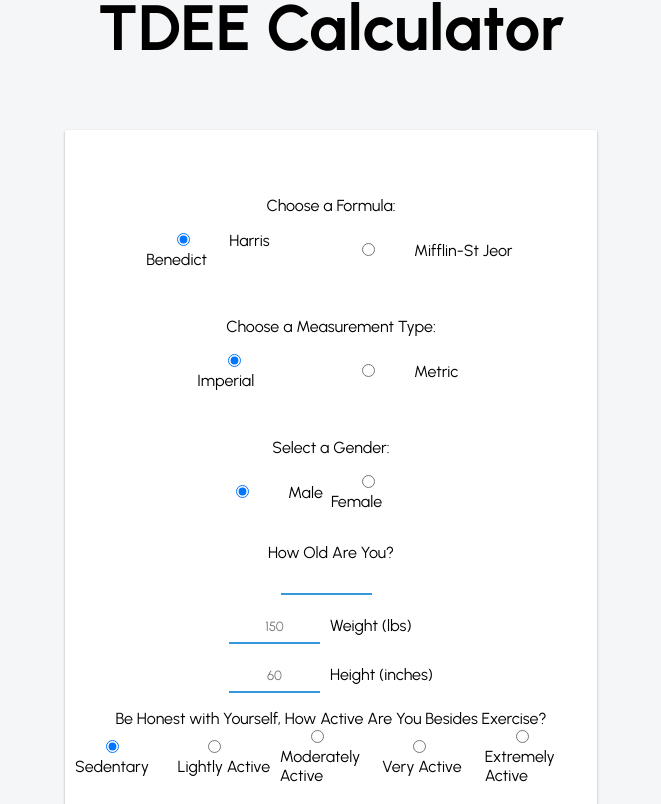
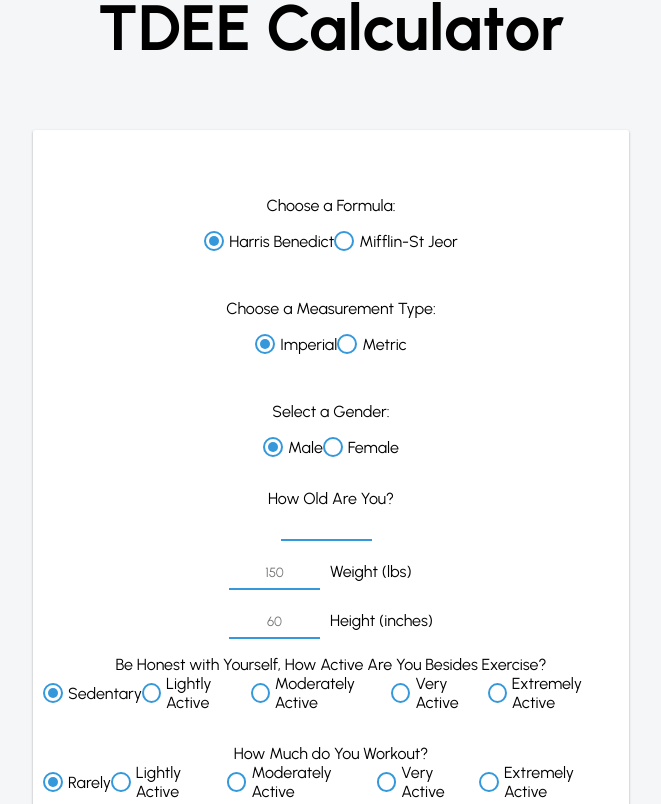
Before and after one commit to sarahspr/fitness-app, a React (Create React App) app in the folder frontend/: page /tdee-calculator in a window 1280 px wide. Shown: the part 196-1000 px from the top of the page, without its empty margins (309-970 px from the left). Built offline with nearby package versions, Linux system fonts and the light colour scheme.

Commit message:
Finished styling for custom radio buttons.

```diff
--- a/frontend/src/resources/js/components/BmrCalculator/index.js
+++ b/frontend/src/resources/js/components/BmrCalculator/index.js
@@ -115,29 +115,34 @@ function BmrCalculator(props) {
 
             <span className="text-center d-block mt-1 mb-1">Choose a Formula:</span>
             <div className="input-type d-flex justify-between mb-1">
-              <div className="input-container d-flex align-center mb-1">
-                <label>
+              <div className="radio-input-container d-flex align-center mb-1">
+                <label className="radio-input-label justify-center align-center">
                   <input
-                  type="radio" id="revised-harris-benedict"
+                  type="radio"
+                  id="revised-harris-benedict"
+                  className="d-none"
                   name="formula-type"
                   value="revised-harris-benedict"
                   checked={formData.formulaType === 'revised-harris-benedict'}
                   onChange={(e) => setFormData({...formData, formulaType: e.target.value})}
                   />
+                  <span className="selected"></span>
                   Harris Benedict
                 </label>
               </div>
 
-              <div className="input-container d-flex align-center mb-1">
-                <label>
+              <div className="radio-input-container d-flex align-center mb-1">
+                <label className="radio-input-label justify-center align-center">
                   <input
                   type="radio"
                   id="mifflin-st-jeor"
+                  className="d-none"
                   name="formula-type"
                   value="mifflin-st-jeor"
                   checked={formData.formulaType === 'mifflin-st-jeor'}
                   onChange={(e) => setFormData({...formData, formulaType: e.target.value})}
                   />
+                  <span className="selected"></span>
                   Mifflin-St Jeor
                 </label>
               </div>
@@ -145,29 +150,34 @@ function BmrCalculator(props) {
 
             <span className="text-center d-block mt-1 mb-1">Choose a Measurement Type:</span>
             <div className="input-type d-flex justify-between mb-1">
-              <div className="input-container d-flex align-center mb-1">
-                <label>
+              <div className="radio-input-container d-flex align-center mb-1">
+                <label className="radio-input-label justify-center align-center">
                   <input
-                  type="radio" id="imperial"
+                  type="radio"
+                  id="imperial"
+                  className="d-none"
                   name="input-type"
                   value="imperial"
                   checked={formData.measurementType === 'imperial'}
                   onChange={(e) => setFormData({...formData, measurementType: e.target.value})}
                   />
+                  <span className="selected"></span>
                   Imperial
                 </label>
               </div>
 
-              <div className="input-container d-flex align-center mb-1">
-                <label>
+              <div className="radio-input-container d-flex align-center mb-1">
+                <label className="radio-input-label justify-center align-center">
                   <input
                   type="radio"
                   id="metric"
+                  className="d-none"
                   name="input-type"
                   value="metric"
                   checked={formData.measurementType === 'metric'}
                   onChange={(e) => setFormData({...formData, measurementType: e.target.value})}
                   />
+                  <span className="selected"></span>
                   Metric
                 </label>
               </div>
@@ -175,30 +185,34 @@ function BmrCalculator(props) {
 
             <span className="text-center d-block mt-1 mb-1">Select a Gender:</span>
             <div className="input-type d-flex justify-between mb-1">
-              <div className="input-container d-flex align-center mb-1">
-                <label>
+              <div className="radio-input-container d-flex align-center mb-1">
+                <label className="radio-input-label justify-center align-center">
                   <input
                   type="radio"
                   id="male"
+                  className="d-none"
                   name="gender"
                   value="male"
                   checked={formData.gender === 'male'}
                   onChange={(e) => setFormData({...formData, gender: e.target.value})}
                   />
+                  <span className="selected"></span>
                   Male
                 </label>
               </div>
 
-              <div className="input-container d-flex align-center mb-1">
-                <label>
+              <div className="radio-input-container d-flex align-center mb-1">
+                <label className="radio-input-label justify-center align-center">
                   <input
                   type="radio"
                   id="female"
+                  className="d-none"
                   name="gender"
                   value="female"
                   checked={formData.gender === 'female'}
                   onChange={(e) => setFormData({...formData, gender: e.target.value})}
                   />
+                  <span className="selected"></span>
                   Female
                 </label>
               </div>
@@ -275,11 +289,11 @@ function BmrCalculator(props) {
               <button className={'mb-1 btn-primary'} onClick={handleSubmit}>Calculate</button>
               <button className={'mb-1 btn-secondary'} onClick={clearForm}>Clear Form</button>
             </div>
+            <div className={`calculation-container ${bmrCalculation === 0 ? 'd-none' : 'd-flex mx-auto justify-between mt-3 mb-3'}`}>
+              <h6 className='calculation-label'>Current BMR:</h6>
+              <span className="bmi-calculation h6">{bmrCalculation}</span>
+        </div>
         </form>
-        <div className={`bmi-calculation-container ${bmrCalculation === 0 ? 'd-none' : 'd-flex mx-auto justify-between'}`}>
-          <span className='bmi-label'>Current BMR:</span>
-          <span className="bmi-calculation">{bmrCalculation}</span>
-        </div>
     </div>
   );
 }
--- a/frontend/src/resources/js/components/TdeeCalculator/index.js
+++ b/frontend/src/resources/js/components/TdeeCalculator/index.js
@@ -118,29 +118,34 @@ function TdeeCalculator(props) {
 
             <span className="text-center d-block mt-1 mb-1">Choose a Formula:</span>
             <div className="input-type d-flex justify-between mb-1">
-              <div className="input-container d-flex align-center mb-1">
-                <label>
+              <div className="radio-input-container d-flex align-center mb-1">
+                <label className="radio-input-label justify-center align-center">
                   <input
-                  type="radio" id="revised-harris-benedict"
+                  type="radio"
+                  id="revised-harris-benedict"
+                  className="d-none"
                   name="formula-type"
                   value="revised-harris-benedict"
                   checked={formData.formulaType === 'revised-harris-benedict'}
                   onChange={(e) => setFormData({...formData, formulaType: e.target.value})}
                   />
+                  <span className="selected"></span>
                   Harris Benedict
                 </label>
               </div>
 
-              <div className="input-container d-flex align-center mb-1">
-                <label>
+              <div className="radio-input-container d-flex align-center mb-1">
+                <label className="radio-input-label justify-center align-center">
                   <input
                   type="radio"
                   id="mifflin-st-jeor"
+                  className="d-none"
                   name="formula-type"
                   value="mifflin-st-jeor"
                   checked={formData.formulaType === 'mifflin-st-jeor'}
                   onChange={(e) => setFormData({...formData, formulaType: e.target.value})}
                   />
+                  <span className="selected"></span>
                   Mifflin-St Jeor
                 </label>
               </div>
@@ -148,29 +153,34 @@ function TdeeCalculator(props) {
 
             <span className="text-center d-block mt-1 mb-1">Choose a Measurement Type:</span>
             <div className="input-type d-flex justify-between mb-1">
-              <div className="input-container d-flex align-center mb-1">
-                <label>
+              <div className="radio-input-container d-flex align-center mb-1">
+                <label className="radio-input-label justify-center align-center">
                   <input
-                  type="radio" id="imperial"
+                  type="radio"
+                  id="imperial"
+                  className="d-none"
                   name="input-type"
                   value="imperial"
                   checked={formData.measurementType === 'imperial'}
                   onChange={(e) => setFormData({...formData, measurementType: e.target.value})}
                   />
+                  <span className="selected"></span>
                   Imperial
                 </label>
               </div>
 
-              <div className="input-container d-flex align-center mb-1">
-                <label>
+              <div className="radio-input-container d-flex align-center mb-1">
+                <label className="radio-input-label justify-center align-center">
                   <input
                   type="radio"
                   id="metric"
+                  className="d-none"
                   name="input-type"
                   value="metric"
                   checked={formData.measurementType === 'metric'}
                   onChange={(e) => setFormData({...formData, measurementType: e.target.value})}
                   />
+                  <span className="selected"></span>
                   Metric
                 </label>
               </div>
@@ -178,30 +188,34 @@ function TdeeCalculator(props) {
 
             <span className="text-center d-block mt-1 mb-1">Select a Gender:</span>
             <div className="input-type d-flex justify-between mb-1">
-              <div className="input-container d-flex align-center mb-1">
-                <label>
+              <div className="radio-input-container d-flex align-center mb-1">
+                <label className="radio-input-label justify-center align-center">
                   <input
                   type="radio"
                   id="male"
+                  className="d-none"
                   name="gender"
                   value="male"
                   checked={formData.gender === 'male'}
                   onChange={(e) => setFormData({...formData, gender: e.target.value})}
                   />
+                  <span className="selected"></span>
                   Male
                 </label>
               </div>
 
-              <div className="input-container d-flex align-center mb-1">
-                <label>
+              <div className="radio-input-container d-flex align-center mb-1">
+                <label className="radio-input-label justify-center align-center">
                   <input
                   type="radio"
                   id="female"
+                  className="d-none"
                   name="gender"
                   value="female"
                   checked={formData.gender === 'female'}
                   onChange={(e) => setFormData({...formData, gender: e.target.value})}
                   />
+                  <span className="selected"></span>
                   Female
                 </label>
               </div>
@@ -278,72 +292,82 @@ function TdeeCalculator(props) {
             <span>Be Honest with Yourself, How Active Are You Besides Exercise?</span>
             <div className='activity-multiplier-container input-type d-flex justify-between mb-1'>
 
-            <div className="input-container d-flex align-center mb-1">
-                <label>
+            <div className="radio-input-container d-flex align-center mb-1">
+                <label className="radio-input-label justify-center align-center">
                   <input
                   type="radio"
                   id="regular-sedentary"
+                  className="d-none"
                   name="regular-activity-level"
                   value="regular-sedentary"
                   checked={formData.regularActivityMultiplier === 'regular-sedentary'}
                   onChange={(e) => setFormData({...formData, regularActivityMultiplier: e.target.value})}
                   />
+                  <span className="selected"></span>
                   Sedentary
                 </label>
               </div>
 
-              <div className="input-container d-flex align-center mb-1">
-                <label>
+              <div className="radio-input-container d-flex align-center mb-1">
+                <label className="radio-input-label justify-center align-center">
                   <input
                   type="radio"
                   id="regular-lightly-active"
+                  className="d-none"
                   name="regular-activity-level"
                   value="regular-lightly-active"
                   checked={formData.regularActivityMultiplier === 'regular-lightly-active'}
                   onChange={(e) => setFormData({...formData, regularActivityMultiplier: e.target.value})}
                   />
+                  <span className="selected"></span>
                   Lightly Active
                 </label>
               </div>
 
-              <div className="input-container d-flex align-center mb-1">
-                <label>
+              <div className="radio-input-container d-flex align-center mb-1">
+                <label className="radio-input-label justify-center align-center">
                   <input
                   type="radio"
                   id="regular-moderately-active"
+                  className="d-none"
                   name="regular-activity-level"
                   value="regular-moderately-active"
                   checked={formData.regularActivityMultiplier === 'regular-moderately-active'}
                   onChange={(e) => setFormData({...formData, regularActivityMultiplier: e.target.value})}
                   />
+                  <span className="selected"></span>
                   Moderately Active
                 </label>
               </div>
 
-              <div className="input-container d-flex align-center mb-1">
-                <label>
+              <div className="radio-input-container d-flex align-center mb-1">
+                <label className="radio-input-label justify-center align-center">
                   <input
                   type="radio"
                   id="regular-very-active"
+                  className="d-none"
                   name="regular-activity-level"
                   value="regular-very-active"
                   checked={formData.regularActivityMultiplier === 'regular-very-active'}
                   onChange={(e) => setFormData({...formData, regularActivityMultiplier: e.target.value})}
                   />
+                  <span className="selected"></span>
                   Very Active
                 </label>
               </div>
 
-              <div className="input-container d-flex align-center mb-1">
-                <label>
+              <div className="radio-input-container d-flex align-center mb-1">
+                <label className="radio-input-label justify-center align-center">
                   <input
                   type="radio"
                   id="regular-extremely-active"
+                  className="d-none"
                   name="regular-activity-level"
                   value="regular-extremely-active"
                   checked={formData.regularActivityMultiplier === 'regular-extremely-active'}
                   onChange={(e) => setFormData({...formData, regularActivityMultiplier: e.target.value})}
                   />
+                  <span className="selected"></span>
                   Extremely Active
                 </label>
               </div>
@@ -353,72 +377,82 @@ function TdeeCalculator(props) {
             <span>How Much do You Workout?</span>
             <div className='activity-multiplier-container input-type d-flex justify-between mb-1'>
 
-            <div className="input-container d-flex align-center mb-1">
-                <label>
+            <div className="radio-input-container d-flex align-center mb-1">
+                <label className="radio-input-label justify-center align-center">
                   <input
                   type="radio"
                   id="exercise-rarely"
+                  className="d-none"
                   name="exercise-activity-level"
                   value="exercise-rarely"
                   checked={formData.exerciseActivityMultiplier === 'exercise-rarely'}
                   onChange={(e) => setFormData({...formData, exerciseActivityMultiplier: e.target.value})}
                   />
+                  <span className="selected"></span>
                   Rarely
                 </label>
               </div>
 
-              <div className="input-container d-flex align-center mb-1">
-                <label>
+              <div className="radio-input-container d-flex align-center mb-1">
+                <label className="radio-input-label justify-center align-center">
                   <input
                   type="radio"
                   id="exercise-lightly-active"
+                  className="d-none"
                   name="exercise-activity-level"
                   value="exercise-lightly-active"
                   checked={formData.exerciseActivityMultiplier === 'exercise-lightly-active'}
                   onChange={(e) => setFormData({...formData, exerciseActivityMultiplier: e.target.value})}
                   />
+                  <span className="selected"></span>
                   Lightly Active
                 </label>
               </div>
 
-              <div className="input-container d-flex align-center mb-1">
-                <label>
+              <div className="radio-input-container d-flex align-center mb-1">
+                <label className="radio-input-label justify-center align-center">
                   <input
                   type="radio"
                   id="exercise-moderately-active"
+                  className="d-none"
                   name="exercise-activity-level"
                   value="exercise-moderately-active"
                   checked={formData.exerciseActivityMultiplier === 'exercise-moderately-active'}
                   onChange={(e) => setFormData({...formData, exerciseActivityMultiplier: e.target.value})}
                   />
+                  <span className="selected"></span>
                   Moderately Active
                 </label>
               </div>
 
-              <div className="input-container d-flex align-center mb-1">
-                <label>
+              <div className="radio-input-container d-flex align-center mb-1">
+                <label className="radio-input-label justify-center align-center">
                   <input
                   type="radio"
                   id="exercise-very-active"
+                  className="d-none"
                   name="exercise-activity-level"
                   value="exercise-very-active"
                   checked={formData.exerciseActivityMultiplier === 'exercise-very-active'}
                   onChange={(e) => setFormData({...formData, exerciseActivityMultiplier: e.target.value})}
                   />
+                  <span className="selected"></span>
                   Very Active
                 </label>
               </div>
 
-              <div className="input-container d-flex align-center mb-1">
-                <label>
+              <div className="radio-input-container d-flex align-center mb-1">
+                <label className="radio-input-label justify-center align-center">
                   <input
                   type="radio"
                   id="exercise-extremely-active"
+                  className="d-none"
                   name="exercise-activity-level"
                   value="exercise-extremely-active"
                   checked={formData.exerciseActivityMultiplier === 'exercise-extremely-active'}
                   onChange={(e) => setFormData({...formData, exerciseActivityMultiplier: e.target.value})}
                   />
+                  <span className="selected"></span>
                   Extremely Active
                 </label>
               </div>
--- a/frontend/src/resources/styles/_forms.scss
+++ b/frontend/src/resources/styles/_forms.scss
@@ -1,6 +1,6 @@
 form {
   background: $white;
-  max-width: 40vw;
+  max-width: 50%;
   padding: 50px 10px;
   margin: 0 auto;
   border-radius: 2px;
@@ -36,50 +36,30 @@ input[type="text"] {
   }
 }
 .radio-input-container {
-  width: 30%;
-  // label {
-  //   display: block;
-  //   position: relative;
-  //   padding-left: 35px;
-  //   margin-bottom: 12px;
-  //   cursor: pointer;
-  //   -webkit-user-select: none;
-  //   -moz-user-select: none;
-  //   -ms-user-select: none;
-  //   user-select: none;
-  //   &:hover {
-  //     input ~ .selected {
-  //       background-color: #ccc;
-  //     }
-  //   }
-  //   input {
-  //     position: absolute;
-  //     opacity: 0;
-  //     cursor: pointer;
-  //     height: 0;
-  //     width: 0;
-  //     :checked ~ .selected::after {
-  //       display: block;
-  //     }
-  //   }
-  //   .selected {
-  //     position: absolute;
-  //     top: 0;
-  //     left: 0;
-  //     height: 25px !important;
-  //     width: 25px !important;
-  //     background-color: #eee;
-  //     ::after {
-  //       content: "";
-  //       position: absolute;
-  //       top: 9px;
-  //       left: 9px;
-  //       width: 8px;
-  //       height: 8px;
-  //       border-radius: 50%;
-  //       background: white;
-  //       display: none;
-  //     }
-  //   }
-  // }
+  .radio-input-label {
+    display: inline-flex;
+    cursor: pointer;
+  }
+  .selected {
+    width: 1.25rem;
+    height: 1.25rem;
+    border: 2px solid $blue;
+    border-radius: 50%;
+    margin-right: 5px;
+    box-sizing: border-box;
+    padding: 3px;
+    &::after {
+      display: block;
+      content: "";
+      width: 100%;
+      height: 100%;
+      background-color: $blue;
+      border-radius: 50%;
+      opacity: 0;
+      transition: opacity 0.3s ease;
+    }
+  }
+  input:checked + .selected::after {
+    opacity: 1;
+  }
 }
```
Also changed, not shown: frontend/src/App.scss (+7 -0 lines), frontend/src/resources/js/components/BmiCalculator/index.js (+8 -7 lines).
